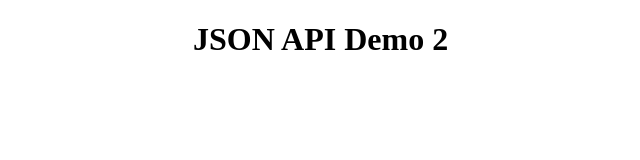
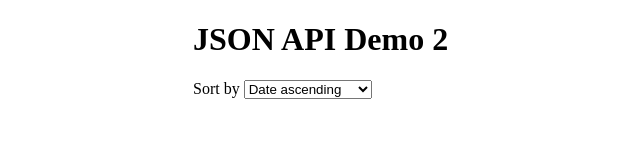
Before and after one commit to alkacon/mercury-json, a React app in the folder demo2/: page / in a window 1280 px wide. Shown: the whole page, without its empty margins (126-766 px from the left). Built offline with nearby package versions, Linux system fonts and the light colour scheme; no server answers.

Commit message:
Demo 2: added sort selection.

```diff
--- a/demo2/src/index.css
+++ b/demo2/src/index.css
@@ -28,3 +28,7 @@ html, body {
 	position: absolute;
 	right: 35%;
 }
+
+.demo2-select-sort {
+	padding-bottom: 2em;
+}
--- a/demo2/src/index.js
+++ b/demo2/src/index.js
@@ -146,6 +146,7 @@ class Demo2List extends React.Component {
     return (
       <div class="demo2-list">
         <h3>{list.Title}</h3>
+        <Demo2SelectSort demo2={this.demo2}/>
         <div class="demo2-list-items">
         {itemList}
         </div>
@@ -166,6 +167,37 @@ class Demo2List extends React.Component {
   }
 }
 
+class Demo2SelectSort extends React.Component {
+
+  constructor(props) {
+    super(props);
+    this.handleChange = this.handleChange.bind(this);
+    this.demo2 = props.demo2;
+  }
+
+  handleChange(event) {
+    this.demo2.loadList(event.target.value);
+  }
+
+  render() {
+    return (
+      <div class="demo2-select-sort">
+        <label for="demo2SelectSort">Sort by </label>
+        <select id="demo2SelectSort"
+                value={this.demo2.state.sort}
+                onChange={this.handleChange}>
+          <option value="DATE_ASC">Date ascending</option>
+          <option value="DATE_DESC">Date descending</option>
+          <option value="TITLE_ASC">Title ascending</option>
+          <option value="TITLE_DESC">Title descending</option>
+          <option value="ORDER_ASC">Order ascending</option>
+          <option value="ORDER_DESC">Order descending</option>
+        </select>
+      </div>
+    )
+  }
+}
+
 class Demo2 extends React.Component {
 
   constructor(props) {
@@ -174,7 +206,8 @@ class Demo2 extends React.Component {
     this.ENDPOINT = this.API + '/json';
     this.state = {
       content: null,
-      list: {}
+      list: {},
+      sort: ''
     };
   }
 
@@ -191,24 +224,30 @@ class Demo2 extends React.Component {
       });
   }
 
-  loadList() {
+  loadList(sort) {
     const self = this;
-    const listConfigUrl = this.ENDPOINT +
+    let listConfigUrl = this.ENDPOINT +
         '/sites/default/mercury-demo/.content/list-m/list_00018.xml' +
         '?content&locale=en&wrapper=true'
+    if (sort) {
+      listConfigUrl = listConfigUrl + '&sort=' + sort;
+    } else {
+      sort = '';
+    }
     fetch(listConfigUrl)
       .then(response => response.json())
       .then((list) => {
         self.setState({
           content: null,
-          list: list
+          list: list,
+          sort: sort
         })
       });
   }
 
   render() {
-    return this.state.content ? (<Demo2Content demo2={this} />) :
-        (<Demo2List demo2={this} />);
+    return this.state.content ? <Demo2Content demo2={this} /> :
+        <Demo2List demo2={this} />;
   }
 }
 
```
